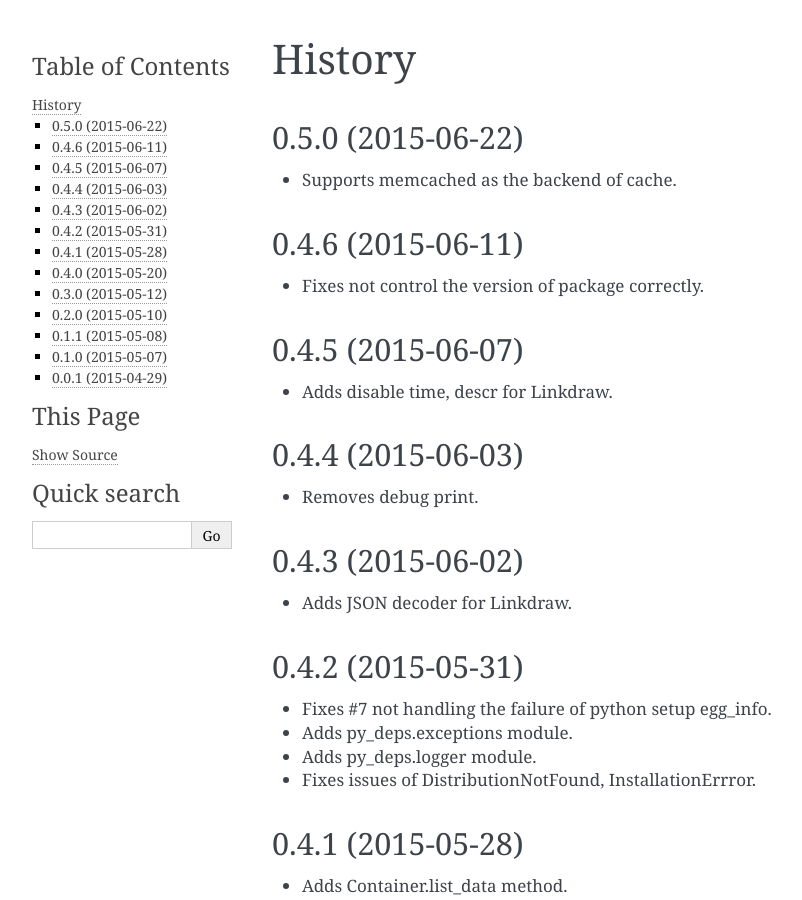
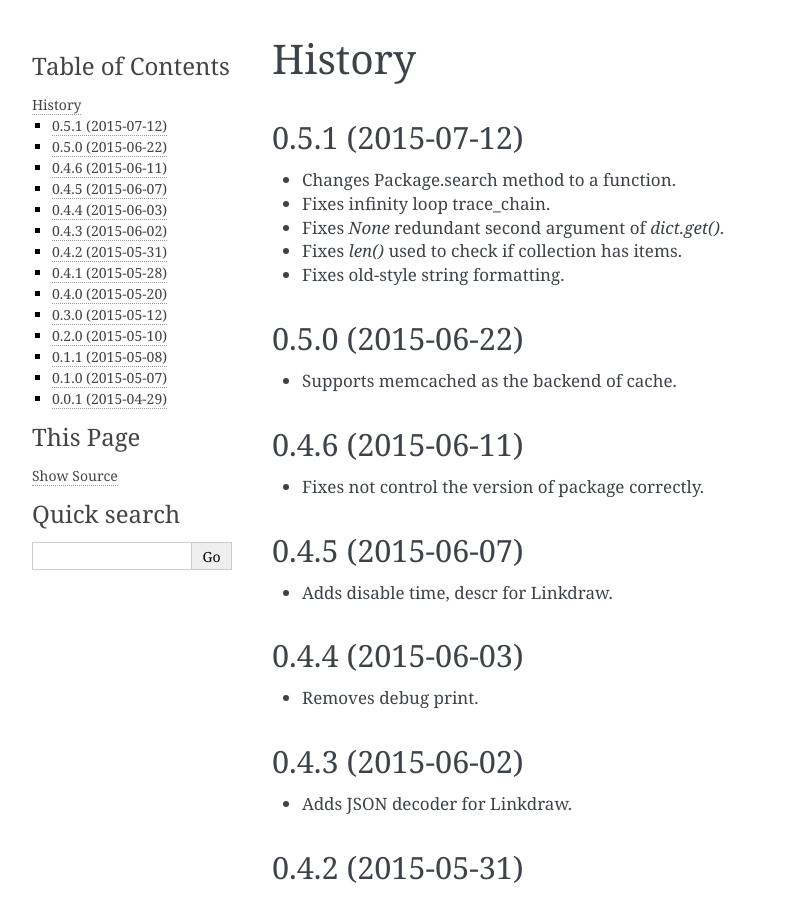
Before and after one commit to mkouhei/py-deps, a Sphinx documentation site: the page built from docs/source/HISTORY.rst, in a window 1280 px wide and 900 px high. Shown: the whole window, without its empty margins (148-950 px from the left). Built offline with Sphinx 7.4.7, drawn with Linux system fonts in a browser that asks for light colours.

Commit message:
Bump version.
Signed-off-by: Kouhei Maeda <mkouhei@palmtb.net>

```diff
--- a/docs/source/HISTORY.rst
+++ b/docs/source/HISTORY.rst
@@ -1,5 +1,14 @@
 History
 =======
+
+0.5.1 (2015-07-12)
+------------------
+
+* Changes Package.search method to a function.
+* Fixes infinity loop trace_chain.
+* Fixes `None` redundant second argument of `dict.get()`.
+* Fixes `len()` used to check if collection has items.
+* Fixes old-style string formatting.
 
 0.5.0 (2015-06-22)
 ------------------
--- a/docs/source/conf.py
+++ b/docs/source/conf.py
@@ -55,9 +55,9 @@ copyright = '2015, Kouhei Maeda <mkouhei@palmtb.net>'
 # built documents.
 #
 # The short X.Y version.
-version = '0.2'
+version = '0.5'
 # The full version, including alpha/beta/rc tags.
-release = '0.2.0'
+release = '0.5.1'
 
 # The language for content autogenerated by Sphinx. Refer to documentation
 # for a list of supported languages.
--- a/setup.py
+++ b/setup.py
@@ -87,7 +87,7 @@ with open('extras_requirement.txt', 'w') as _file:
     _file.write('\n'.join(extras_require.get('reST')))
 
 setup(name='py-deps',
-      version='0.5.0',
+      version='0.5.1',
       description='parsing the Python deps and generating graph data',
       long_description=long_description,
       author='Kouhei Maeda',
```
